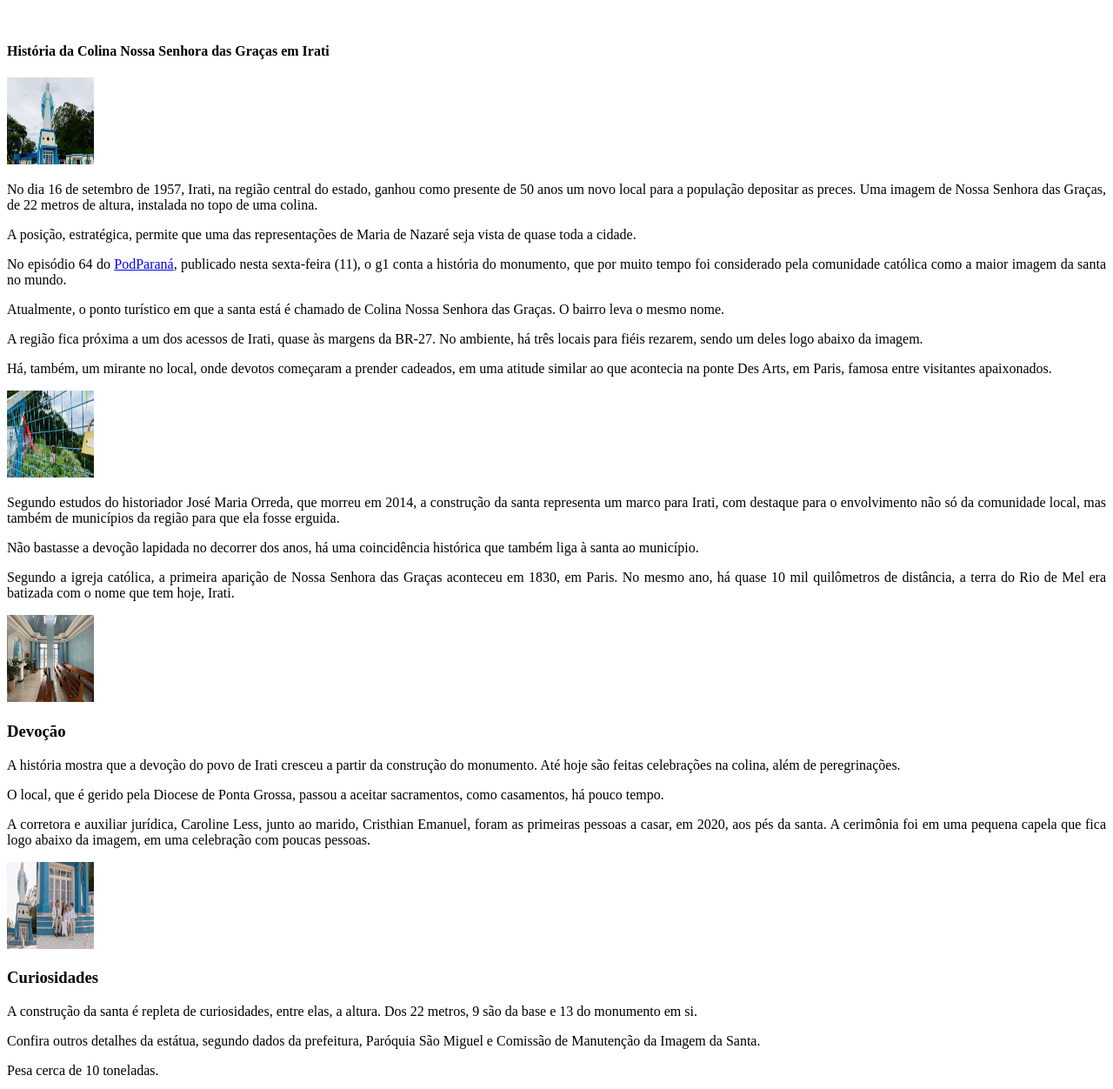
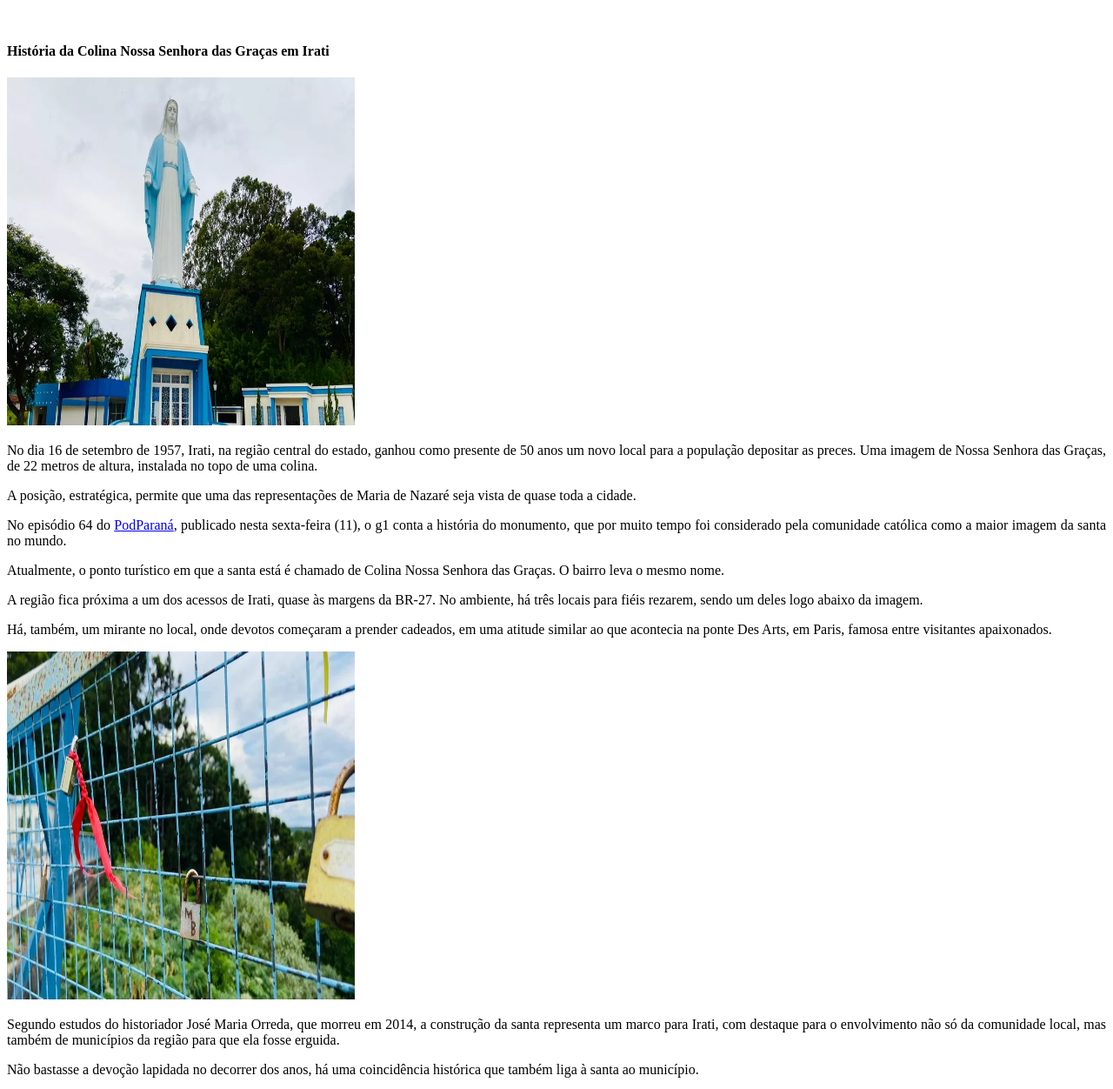
Before and after one commit to anaboff/RDE12_IRATI, a plain HTML site: page colina-nossa-senhoras-das-gracas.html in a window 1280 px wide. Shown: the top 1252 px of the page at 87% size. Drawn offline with Linux system fonts and the light colour scheme.

Commit message:
Update colina-nossa-senhoras-das-gracas.html

```diff
--- a/colina-nossa-senhoras-das-gracas.html
+++ b/colina-nossa-senhoras-das-gracas.html
@@ -10,7 +10,7 @@
 <body>
 
     <h4>História da Colina Nossa Senhora das Graças em Irati</h4>
-    <img src="img/santa-nossa-senhora-gracas-irati.webp" width="100" height="100">
+    <img src="img/santa-nossa-senhora-gracas-irati.webp" width="400" height="400">
 
     <p>No dia 16 de setembro de 1957, Irati, na região central do estado, ganhou como presente de 50 anos um novo local para a população depositar as preces. Uma imagem de Nossa Senhora das Graças, de 22 metros de altura, instalada no topo de uma colina.</p>
 
@@ -24,7 +24,7 @@
 
     <p>Há, também, um mirante no local, onde devotos começaram a prender cadeados, em uma atitude similar ao que acontecia na ponte Des Arts, em Paris, famosa entre visitantes apaixonados.</p>
 
-    <img src="img/cadeados-santa-irati.webp" width="100" height="100">
+    <img src="img/cadeados-santa-irati.webp" width="400" height="400">
 
     <p>Segundo estudos do historiador José Maria Orreda, que morreu em 2014, a construção da santa representa um marco para Irati, com destaque para o envolvimento não só da comunidade local, mas também de municípios da região para que ela fosse erguida.</p>
 
@@ -32,7 +32,7 @@
 
     <p>Segundo a igreja católica, a primeira aparição de Nossa Senhora das Graças aconteceu em 1830, em Paris. No mesmo ano, há quase 10 mil quilômetros de distância, a terra do Rio de Mel era batizada com o nome que tem hoje, Irati.</p>
 
-    <img src="img/capela-santa-irati.webp" width="100" height="100">
+    <img src="img/capela-santa-irati.webp" width="400" height="400">
 
     <h3>Devoção</h3>
 
@@ -42,7 +42,7 @@
 
     <p>A corretora e auxiliar jurídica, Caroline Less, junto ao marido, Cristhian Emanuel, foram as primeiras pessoas a casar, em 2020, aos pés da santa. A cerimônia foi em uma pequena capela que fica logo abaixo da imagem, em uma celebração com poucas pessoas.</p>
 
-    <img src="img/casamento-caroline-less-santa-irati.webp" width="100" height="100">
+    <img src="img/casamento-caroline-less-santa-irati.webp" width="400" height="400">
 
     <h3>Curiosidades</h3>
 
```
